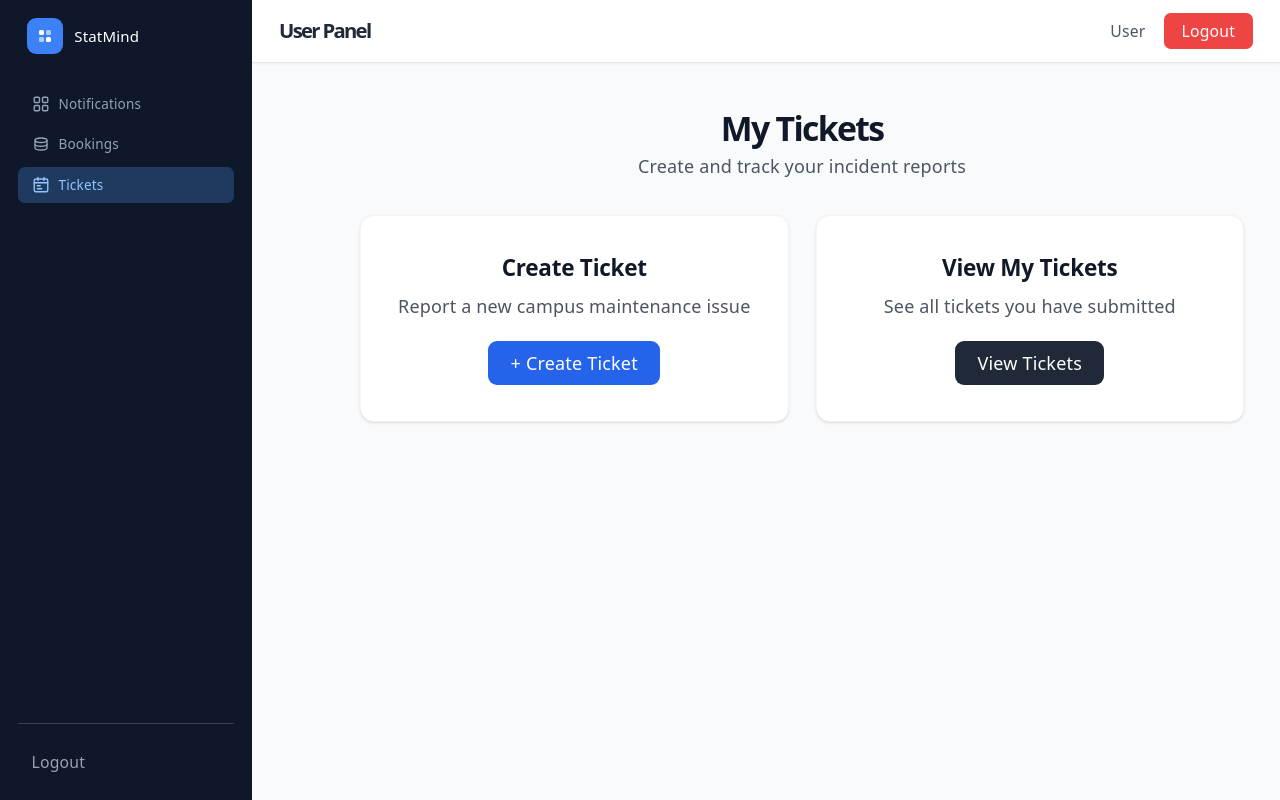
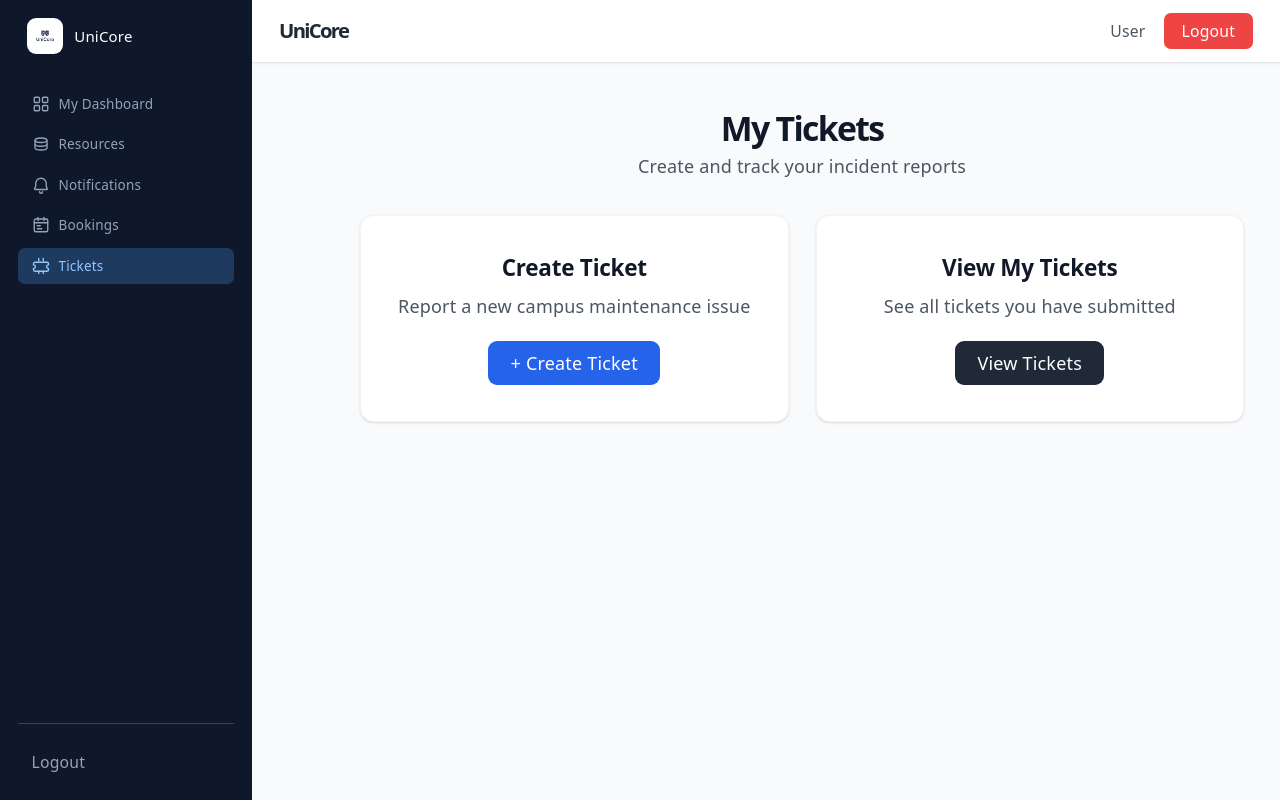
Before and after one commit to kaveen12/-it3030-paf-2026-smart-campus-group, a React (Vite) app in the folder StatMind frontend/: page /user/tickets in a window 1280 px wide. Built offline with nearby package versions, Linux system fonts and the light colour scheme.

Commit message:
change nav bar

```diff
--- a/StatMind frontend/src/components/AdminNavBar.jsx
+++ b/StatMind frontend/src/components/AdminNavBar.jsx
@@ -1,8 +1,9 @@
 import { Link, useLocation } from "react-router-dom";
+import logo from "../assets/logo-UniCore.png";
 
 const navItems = [
   {
-    to: "/",
+    to: "/adminDashboard",
     label: "Dashboard",
     icon: (
       <svg className="w-4 h-4" viewBox="0 0 24 24" fill="none">
@@ -10,6 +11,20 @@ const navItems = [
         <rect x="14" y="3" width="7" height="7" rx="1.5" stroke="currentColor" strokeWidth="1.8" />
         <rect x="3" y="14" width="7" height="7" rx="1.5" stroke="currentColor" strokeWidth="1.8" />
         <rect x="14" y="14" width="7" height="7" rx="1.5" stroke="currentColor" strokeWidth="1.8" />
+      </svg>
+    ),
+  },
+  {
+    to: "/users",
+    label: "User Management",
+    icon: (
+      <svg className="w-4 h-4" viewBox="0 0 24 24" fill="none">
+        <circle cx="12" cy="8" r="4" stroke="currentColor" strokeWidth="1.8" />
+        <path
+        d="M4 20c0-3.314 3.582-6 8-6s8 2.686 8 6"
+        stroke="currentColor"
+        strokeWidth="1.8"
+        />
       </svg>
     ),
   },
@@ -57,17 +72,14 @@ function AdminNavbar() {
       <aside className="fixed left-0 top-0 w-56 h-screen bg-[#0f172a] flex flex-col p-4 z-50">
 
         {/* LOGO */}
-        <div className="flex items-center gap-2.5 px-2 mb-7">
-          <div className="w-8 h-8 rounded-lg bg-blue-500 flex items-center justify-center">
-            <svg width="16" height="16" viewBox="0 0 16 16" fill="none">
-              <rect x="2" y="2" width="5" height="5" rx="1.5" fill="white" />
-              <rect x="9" y="2" width="5" height="5" rx="1.5" fill="white" opacity="0.6" />
-              <rect x="2" y="9" width="5" height="5" rx="1.5" fill="white" opacity="0.6" />
-              <rect x="9" y="9" width="5" height="5" rx="1.5" fill="white" />
-            </svg>
+          <div className="flex items-center gap-2.5 px-2 mb-7">
+              <img
+                src={logo}
+                alt="StatMind Logo"
+                className="w-8 h-8 object-contain rounded-lg"
+              />
+              <span className="text-[15px] font-medium text-white">UniCore</span>
           </div>
-          <span className="text-[15px] font-medium text-white">StatMind</span>
-        </div>
 
         {/* NAVIGATION */}
         <nav className="flex flex-col gap-1">
--- a/StatMind frontend/src/components/UserNavBar.jsx
+++ b/StatMind frontend/src/components/UserNavBar.jsx
@@ -1,9 +1,10 @@
 import { Link, useLocation } from "react-router-dom";
+import logo from "../assets/logo-UniCore.png";
 
 const navItems = [
   {
-    to: "/notifications",
-    label: "Notifications",
+    to: "/my-dashboard",
+    label: "My Dashboard",
     icon: (
       <svg className="w-4 h-4" viewBox="0 0 24 24" fill="none">
         <rect x="3" y="3" width="7" height="7" rx="1.5" stroke="currentColor" strokeWidth="1.8" />
@@ -14,8 +15,8 @@ const navItems = [
     ),
   },
   {
-    to: "/bookings",
-    label: "Bookings",
+    to: "/resources",
+    label: "Resources",
     icon: (
       <svg className="w-4 h-4" viewBox="0 0 24 24" fill="none">
         <ellipse cx="12" cy="7" rx="8" ry="3" stroke="currentColor" strokeWidth="1.8" />
@@ -25,14 +26,34 @@ const navItems = [
     ),
   },
   {
-    to: "/user/tickets",
-    label: "Tickets",
+    to: "/notifications",
+    label: "Notifications",
+    icon: (
+      <svg className="w-4 h-4" viewBox="0 0 24 24" fill="none">
+        <path d="M12 3a7 7 0 00-7 7v4l-1.5 2.5A1 1 0 004.5 18h15a1 1 0 00.86-1.5L19 14V10a7 7 0 00-7-7z" stroke="currentColor" strokeWidth="1.8" strokeLinecap="round" strokeLinejoin="round" />
+        <path d="M10 21a2 2 0 004 0" stroke="currentColor" strokeWidth="1.8" strokeLinecap="round" />
+      </svg>
+    ),
+  },
+  {
+    to: "/bookings",
+    label: "Bookings",
     icon: (
       <svg className="w-4 h-4" viewBox="0 0 24 24" fill="none">
         <rect x="3" y="4" width="18" height="17" rx="2" stroke="currentColor" strokeWidth="1.8" />
         <path d="M3 9h18" stroke="currentColor" strokeWidth="1.8" strokeLinecap="round" />
         <path d="M8 2v4M16 2v4" stroke="currentColor" strokeWidth="1.8" strokeLinecap="round" />
         <path d="M7 13h4M7 17h6" stroke="currentColor" strokeWidth="1.8" strokeLinecap="round" />
+      </svg>
+    ),
+  },
+  {
+    to: "/user/tickets",
+    label: "Tickets",
+    icon: (
+      <svg className="w-4 h-4" viewBox="0 0 24 24" fill="none">
+        <path d="M2 9a2 2 0 012-2h16a2 2 0 012 2v1.5a2.5 2.5 0 000 5V17a2 2 0 01-2 2H4a2 2 0 01-2-2v-1.5a2.5 2.5 0 000-5V9z" stroke="currentColor" strokeWidth="1.8" />
+        <path d="M9 2v3M9 19v3M15 2v3M15 19v3" stroke="currentColor" strokeWidth="1.8" strokeLinecap="round" />
       </svg>
     ),
   },
@@ -45,15 +66,12 @@ function UserNavbar() {
     <>
       <aside className="fixed left-0 top-0 w-56 h-screen bg-[#0f172a] flex flex-col p-4 z-50">
         <div className="flex items-center gap-2.5 px-2 mb-7">
-          <div className="w-8 h-8 rounded-lg bg-blue-500 flex items-center justify-center">
-            <svg width="16" height="16" viewBox="0 0 16 16" fill="none">
-              <rect x="2" y="2" width="5" height="5" rx="1.5" fill="white" />
-              <rect x="9" y="2" width="5" height="5" rx="1.5" fill="white" opacity="0.6" />
-              <rect x="2" y="9" width="5" height="5" rx="1.5" fill="white" opacity="0.6" />
-              <rect x="9" y="9" width="5" height="5" rx="1.5" fill="white" />
-            </svg>
-          </div>
-          <span className="text-[15px] font-medium text-white">StatMind</span>
+          <img
+            src={logo}
+            alt="UniCore Logo"
+            className="w-8 h-8 object-contain rounded-lg"
+          />
+          <span className="text-[15px] font-medium text-white">UniCore</span>
         </div>
 
         <nav className="flex flex-col gap-1">
@@ -85,7 +103,7 @@ function UserNavbar() {
       </aside>
 
       <header className="fixed top-0 left-56 right-0 h-14 bg-white border-b flex items-center justify-between px-6 z-40 shadow-sm">
-        <h1 className="text-lg font-semibold text-gray-800">User Panel</h1>
+        <h1 className="text-lg font-semibold text-gray-800">UniCore</h1>
 
         <div className="flex items-center gap-4">
           <span className="text-sm text-gray-600">User</span>
```
Also changed, not shown: StatMind frontend/src/assets/logo-UniCore.png (added).
